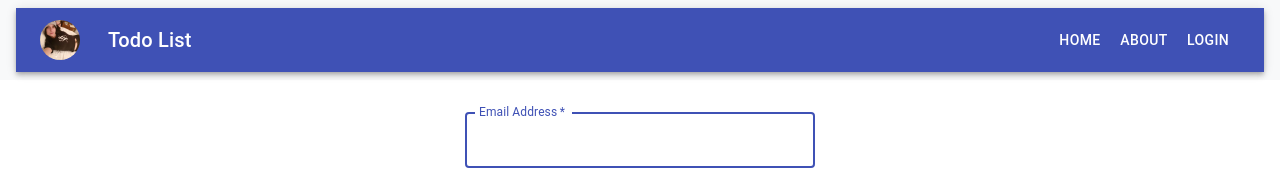
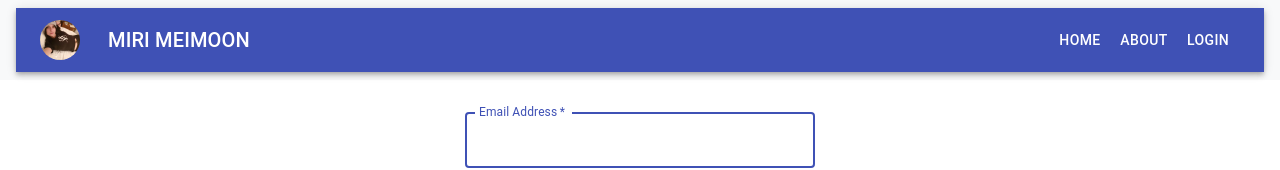
Before and after one commit to rabinabdian/ex-sol, a React (Create React App) app: page / in a window 1280 px wide. Shown: the top 170 px of the page. Built offline with nearby package versions, Linux system fonts and the light colour scheme.

Commit message:
upd pck json homepage

```diff
--- a/src/components/Header/Header.js
+++ b/src/components/Header/Header.js
@@ -47,7 +47,7 @@ export default function Header() {
             {/* <MenuIcon /> */}
           </IconButton>
           <Typography variant="h6" className={classes.title}>
-		  Todo List
+		  MIRI MEIMOON
           </Typography>
           <Button color="inherit">Home</Button>
 		  <Button color="inherit">About</Button>
```
